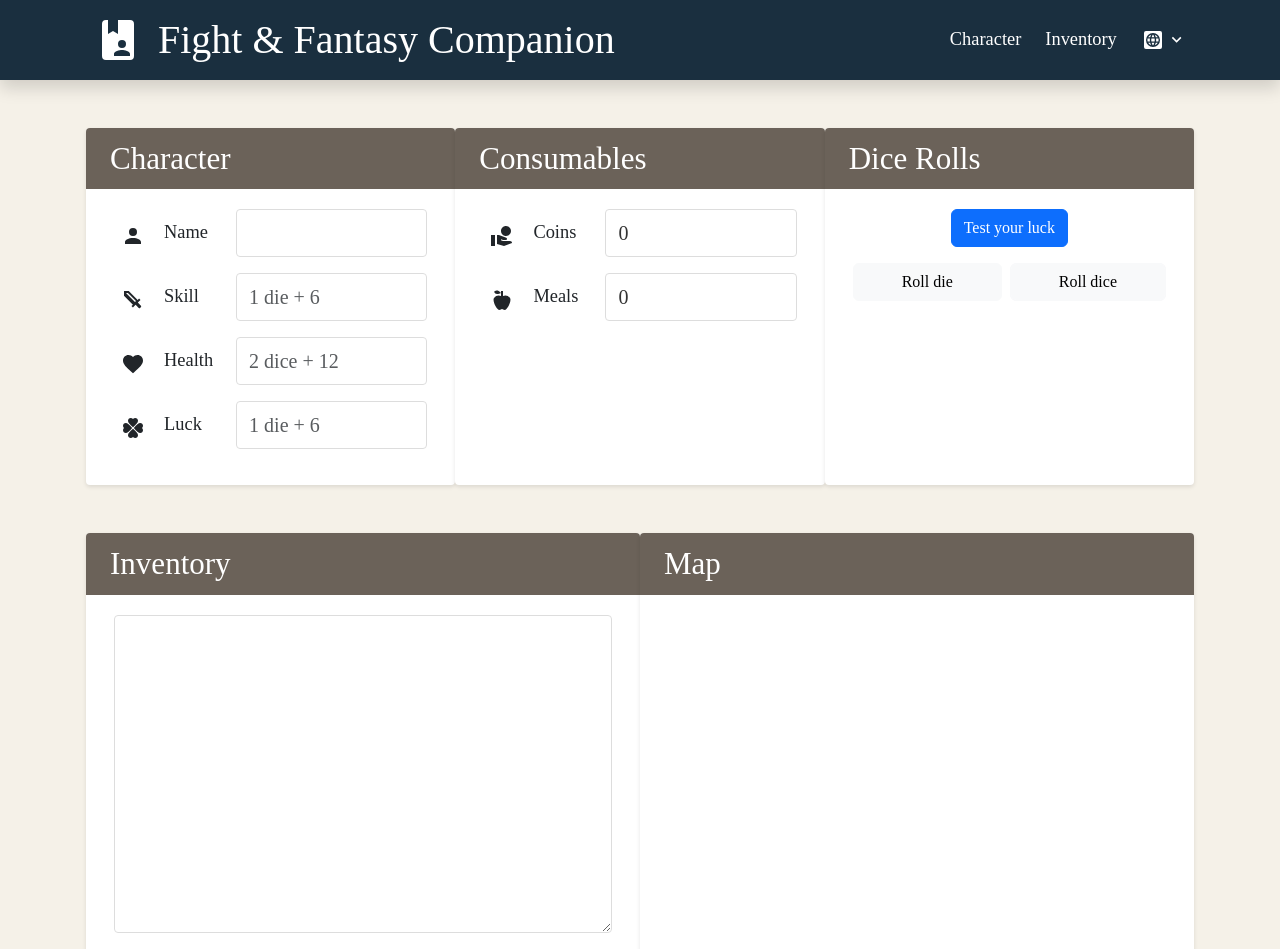
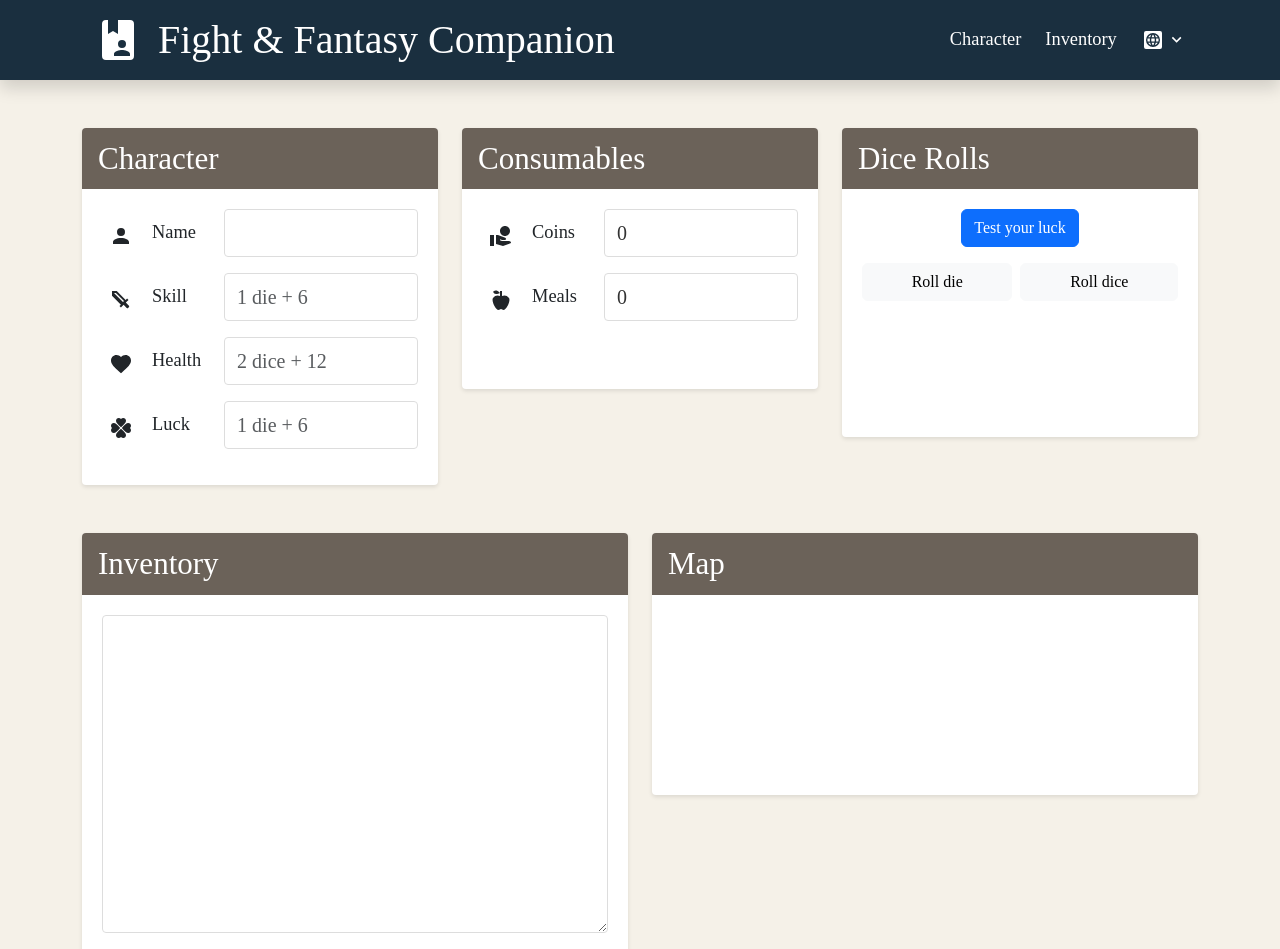
Before and after one commit to dialex/fnf-companion, a React (Vite) app: page / in a window 1280 px wide. Shown: the top 949 px of the page. Built offline with nearby package versions, Linux system fonts and the light colour scheme; the HTML template or start-up script is replaced by a standard one; a web font is replaced by a local one.

Commit message:
fix: add proper gaps between sections using bootstrap gx-4

```diff
--- a/src/App.css
+++ b/src/App.css
@@ -22,7 +22,6 @@
   border-radius: 4px;
   overflow: hidden;
   box-shadow: 0 2px 4px rgba(0, 0, 0, 0.1);
-  margin-bottom: 1.5rem;
 }
 
 .section-header {
@@ -35,6 +34,7 @@
   padding-left: 36px;
   padding-right: 36px;
   width: calc(100% + 40px);
+  box-sizing: border-box;
 }
 
 .section-title {
--- a/src/App.jsx
+++ b/src/App.jsx
@@ -152,12 +152,10 @@ function App() {
           </nav>
         </div>
       </header>
-      <main className="container mx-auto px-4 py-5">
-        <div className="row gx-3 mb-4">
-          <section
-            id="character"
-            className="col-12 col-md-4 section-container mb-4"
-          >
+      <main className="container mx-auto py-5">
+        <div className="row gx-4 mb-4">
+          <div className="col-12 col-md-4">
+            <section id="character" className="section-container mb-4">
               <div className="section-header">
                 <h2 className="heading section-title">
                   {name.trim().length > 0 ? name : t('sections.character')}
@@ -190,7 +188,9 @@ function App() {
                     className="content field-input form-control"
                     min="0"
                     value={skill}
-                  onChange={(e) => handleNumberChange(setSkill, e.target.value)}
+                    onChange={(e) =>
+                      handleNumberChange(setSkill, e.target.value)
+                    }
                     placeholder={t('placeholders.skill')}
                   />
                 </div>
@@ -224,16 +224,17 @@ function App() {
                     className="content field-input form-control"
                     min="0"
                     value={luck}
-                  onChange={(e) => handleNumberChange(setLuck, e.target.value)}
+                    onChange={(e) =>
+                      handleNumberChange(setLuck, e.target.value)
+                    }
                     placeholder={t('placeholders.luck')}
                   />
                 </div>
               </div>
             </section>
-          <section
-            id="consumables"
-            className="col-12 col-md-4 section-container mb-4"
-          >
+          </div>
+          <div className="col-12 col-md-4">
+            <section id="consumables" className="section-container mb-4">
               <div className="section-header">
                 <h2 className="heading section-title">
                   {t('sections.consumables')}
@@ -252,7 +253,9 @@ function App() {
                     className="content field-input form-control"
                     min="0"
                     value={coins}
-                  onChange={(e) => handleNumberChange(setCoins, e.target.value)}
+                    onChange={(e) =>
+                      handleNumberChange(setCoins, e.target.value)
+                    }
                   />
                 </div>
                 <div className="field-group">
@@ -267,15 +270,16 @@ function App() {
                     className="content field-input form-control"
                     min="0"
                     value={meals}
-                  onChange={(e) => handleNumberChange(setMeals, e.target.value)}
+                    onChange={(e) =>
+                      handleNumberChange(setMeals, e.target.value)
+                    }
                   />
                 </div>
               </div>
             </section>
-          <section
-            id="dice-rolls"
-            className="col-12 col-md-4 section-container mb-4"
-          >
+          </div>
+          <div className="col-12 col-md-4">
+            <section id="dice-rolls" className="section-container mb-4">
               <div className="section-header">
                 <h2 className="heading section-title">
                   {t('sections.diceRolls')}
@@ -303,11 +307,10 @@ function App() {
               </div>
             </section>
           </div>
-        <div className="row gx-3 mb-4">
-          <section
-            id="inventory"
-            className="col-12 col-md-6 section-container mb-4"
-          >
+        </div>
+        <div className="row gx-4 mb-4">
+          <div className="col-12 col-md-6">
+            <section id="inventory" className="section-container mb-4">
               <div className="section-header">
                 <h2 className="heading section-title">
                   {t('sections.inventory')}
@@ -323,15 +326,15 @@ function App() {
                 />
               </div>
             </section>
-          <section
-            id="map"
-            className="col-12 col-md-6 section-container mb-4 px-2"
-          >
+          </div>
+          <div className="col-12 col-md-6">
+            <section id="map" className="section-container mb-4">
               <div className="section-header">
                 <h2 className="heading section-title">{t('sections.map')}</h2>
               </div>
               <div className="section-content">{/* Map section */}</div>
             </section>
+          </div>
         </div>
         <div className="row g-4">
           <section id="fight" className="col-12 section-container mb-4">
```
Lines whose indentation alone changed are shown as unchanged.
